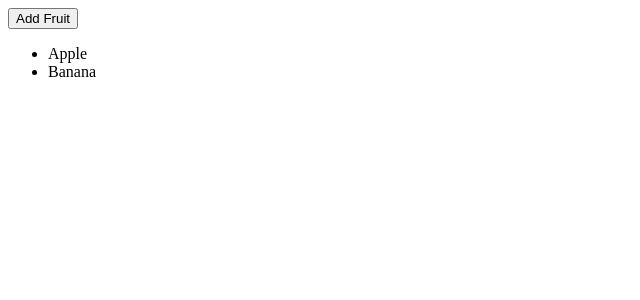
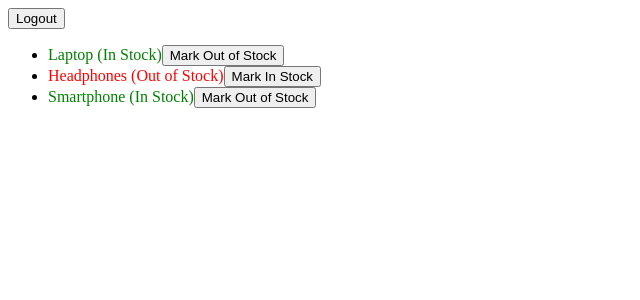
Before and after one commit to pdxserg/exam, a React app: page / in a window 1280 px wide. Shown: the top 300 px of the page, without its empty margins (0-640 px from the left). Built offline with nearby package versions, Linux system fonts and the light colour scheme.

Commit message:
sprint 5-8

```diff
--- a/src/index.tsx
+++ b/src/index.tsx
@@ -1,51 +1,76 @@
-import { configureStore, createSlice, nanoid } from "@reduxjs/toolkit"
+import { configureStore, createSlice } from "@reduxjs/toolkit"
 import { createRoot } from "react-dom/client"
 import { Provider, useDispatch, useSelector } from "react-redux"
 
+type Product = {
+	id: number
+	name: string
+	inStock: boolean
+}
+
 // slice
 const slice = createSlice({
-	name: "fruits",
-	initialState: {
-		basket: [
-			{ id: 1, name: "Apple" },
-			{ id: 2, name: "Banana" },
-		],
-	},
+	name: "products",
+	initialState: [
+		{ id: 1, name: "Laptop", inStock: true },
+		{ id: 2, name: "Headphones", inStock: false },
+		{ id: 3, name: "Smartphone", inStock: true },
+	] as Product[],
 	reducers: {
-		addFruit: (state, action) => {
+		toggleInStock: (state, action) => {
+			const product = state.find((product) => product.id === action.payload.id)
+			if (product) {
+				product.inStock = action.payload.inStock
+			}
+		},
+		clearStock: (state) => {
 			return state
 		},
 	},
 })
 
-const { addFruit } = slice.actions
+const { toggleInStock, clearStock } = slice.actions
 
 // App.tsx
 const App = () => {
-	const fruits = useSelector((state: RootState) => state.fruits.basket)
+	const products = useSelector((state: RootState) => state.products)
 	const dispatch = useDispatch()
 
-	const addNewFruit = () => {
-		const newFruit = { id: nanoid(), name: "Orange" }
-		dispatch(addFruit(newFruit))
+	const handleLogout = () => {
+		dispatch(clearStock())
+	}
+
+	const toggleProductStock = (product: Product) => {
+		dispatch(toggleInStock({ id: product.id, inStock: !product.inStock }))
 	}
 
 	return (
-		<>
-			<button onClick={addNewFruit}>Add Fruit</button>
+		<div>
+			<button onClick={handleLogout}>Logout</button>
 			<ul>
-				{fruits.map((fruit) => (
-					<li key={fruit.id}>{fruit.name}</li>
+				{products.map((product) => (
+					<li key={product.id}>
+            <span
+	            style={{
+		            color: product.inStock ? "green" : "red",
+	            }}
+            >
+              {product.name} ({product.inStock ? "In Stock" : "Out of Stock"})
+            </span>
+						<button onClick={() => toggleProductStock(product)}>
+							{product.inStock ? "Mark Out of Stock" : "Mark In Stock"}
+						</button>
+					</li>
 				))}
 			</ul>
-		</>
+		</div>
 	)
 }
 
 // store.ts
 export const store = configureStore({
 	reducer: {
-		fruits: slice.reducer,
+		products: slice.reducer,
 	},
 })
 
@@ -59,10 +84,9 @@
 )
 
 // 📜 Описание:
-// При нажатии на кнопку Add Fruit, новый фрукт не добавляется в корзину 🥲
+// При нажатии на кнопку Logout массив товаров не очищается 🥲
 
 // 🪛 Задача:
-// Перепишите изменение стейта таким образом, чтобы при нажатии на кнопку Add Fruit,
-// новый фрукт добавлялся в корзину
-// В качестве ответа укажите исправленную строку кода.
-// ❗Изменение стейта должно быть написано мутабельным образом
+// Перепишите изменение стейта таким образом, чтобы при нажатии на кнопку Logout,
+// массив товаров полностью очищался.
+// В качестве ответа укажите исправленную строку кода
```
